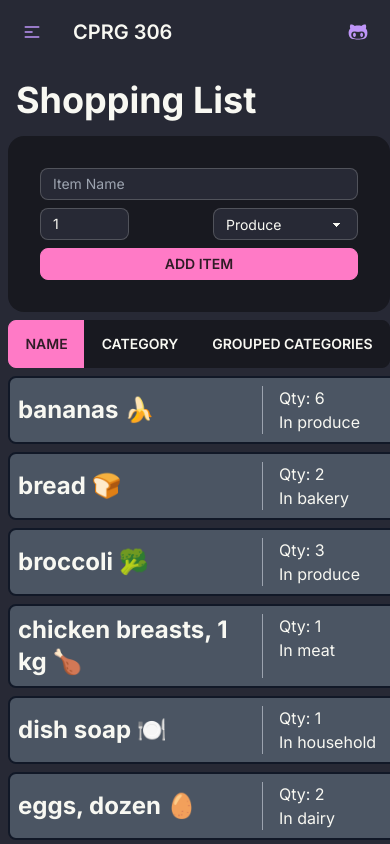
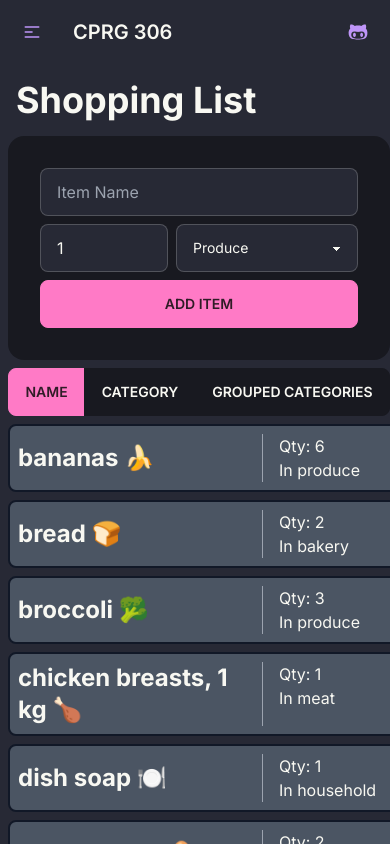
Before and after one commit to James-Sundby/cprg306-assignments, a Next.js app: page /week6 in a window 390 px wide. Shown: the top 844 px of the page. Built offline with nearby package versions, Linux system fonts and the light colour scheme.

Commit message:
Updates responsive spacing for new-item

```diff
--- a/app/week6/new-item.js
+++ b/app/week6/new-item.js
@@ -39,9 +39,9 @@ export default function NewItem({ onAddItem }) {
           required
           onChange={handleNameChange}
           value={name}
-          className="input input-sm md:input-md input-bordered"
+          className="input input-bordered"
         />
-        <div className="flex justify-between">
+        <div className="flex justify-between space-x-2">
           <input
             type="number"
             min="1"
@@ -49,13 +49,13 @@ export default function NewItem({ onAddItem }) {
             required
             onChange={handleQuantityChange}
             value={quantity}
-            className="input input-sm md:input-md input-bordered"
+            className="input input-bordered w-32"
           />
           <select
             required
             onChange={handleCategoryChange}
             value={category}
-            className="select select-sm md:select-md select-bordered"
+            className="select select-bordered flex-grow"
           >
             <option value="produce">Produce</option>
             <option value="dairy">Dairy</option>
@@ -71,7 +71,7 @@ export default function NewItem({ onAddItem }) {
           </select>
         </div>
         <div className="flex flex-col">
-          <button type="submit" className="btn btn-sm md:btn-md  btn-primary">
+          <button type="submit" className="btn btn-primary">
             Add Item
           </button>
         </div>
```
